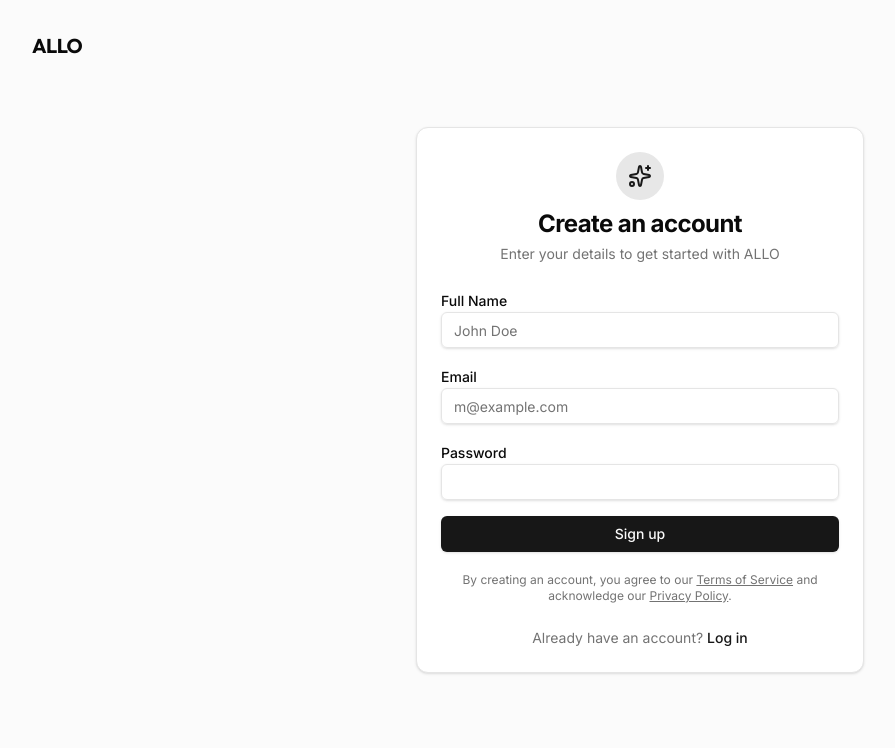
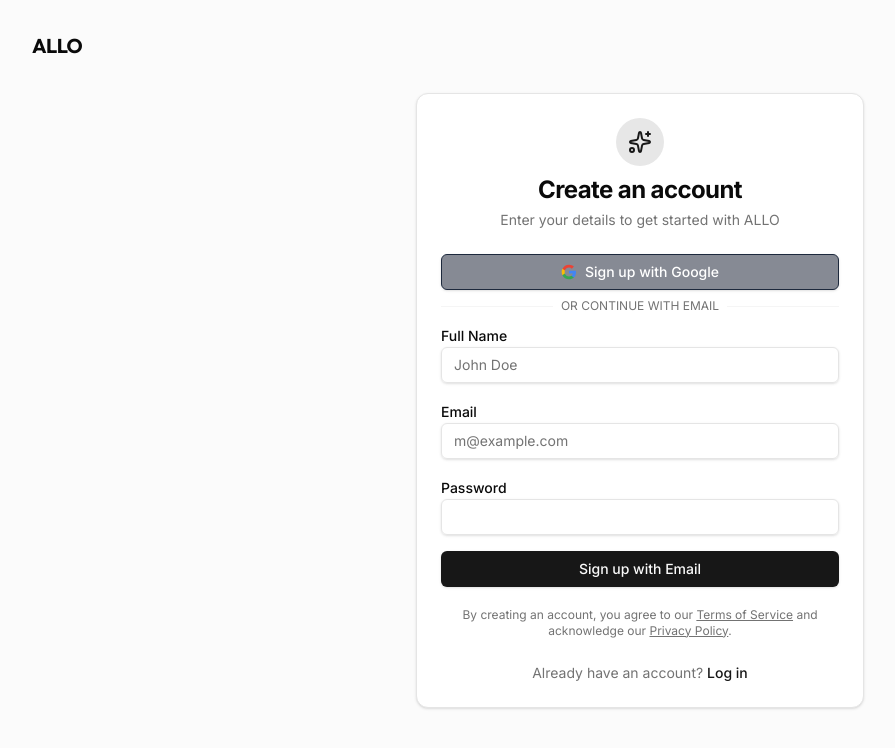
Before and after one commit to Hamenath/allo-ai, a Next.js app: page /signup in a window 1280 px wide. Shown: the top 748 px of the page, without its empty margins (0-895 px from the left). Built offline with nearby package versions, Linux system fonts and the light colour scheme; no server answers.

Commit message:
feat: add Google Sign-In button to login and signup pages

```diff
--- a/src/app/(auth)/login/page.tsx
+++ b/src/app/(auth)/login/page.tsx
@@ -3,7 +3,7 @@
 import { useState } from "react";
 import Link from "next/link";
 import { useRouter } from "next/navigation";
-import { signInWithEmailAndPassword } from "firebase/auth";
+import { signInWithEmailAndPassword, GoogleAuthProvider, signInWithPopup } from "firebase/auth";
 import { auth } from "@/lib/firebase";
 import { Button } from "@/components/ui/button";
 import { Input } from "@/components/ui/input";
@@ -16,6 +16,7 @@
   const [password, setPassword] = useState("");
   const [error, setError] = useState("");
   const [loading, setLoading] = useState(false);
+  const [googleLoading, setGoogleLoading] = useState(false);
   const router = useRouter();
 
   const handleLogin = async (e: React.FormEvent) => {
@@ -30,6 +31,21 @@
       setError(err.message || "Failed to log in");
     } finally {
       setLoading(false);
+    }
+  };
+
+  const handleGoogleSignIn = async () => {
+    setError("");
+    setGoogleLoading(true);
+    try {
+      const provider = new GoogleAuthProvider();
+      await signInWithPopup(auth, provider);
+      router.push("/dashboard");
+    } catch (err: any) {
+      console.error("Google sign in error:", err);
+      setError(err.message || "Failed to sign in with Google");
+    } finally {
+      setGoogleLoading(false);
     }
   };
 
@@ -48,10 +64,43 @@
           </div>
           <CardTitle className="text-2xl font-bold">Welcome back</CardTitle>
           <CardDescription>
-            Enter your email and password to log in to your account
+            Choose your preferred sign in method
           </CardDescription>
         </CardHeader>
-        <CardContent>
+        <CardContent className="space-y-4">
+          <Button
+            type="button"
+            variant="outline"
+            className="w-full border-slate-800 bg-slate-900/50 hover:bg-slate-800 text-white gap-2 font-medium"
+            onClick={handleGoogleSignIn}
+            disabled={googleLoading || loading}
+          >
+            <svg className="h-4 w-4" viewBox="0 0 24 24">
+              <path
+                d="M22.56 12.25c0-.78-.07-1.53-.2-2.25H12v4.26h5.92c-.26 1.37-1.04 2.53-2.21 3.31v2.77h3.57c2.08-1.92 3.28-4.74 3.28-8.09z"
+                fill="#4285F4"
+              />
+              <path
+                d="M12 23c2.97 0 5.46-.98 7.28-2.66l-3.57-2.77c-.98.66-2.23 1.06-3.71 1.06-2.86 0-5.29-1.93-6.16-4.53H2.18v2.84C3.99 20.53 7.7 23 12 23z"
+                fill="#34A853"
+              />
+              <path
+                d="M5.84 14.09c-.22-.66-.35-1.36-.35-2.09s.13-1.43.35-2.09V7.06H2.18C1.43 8.55 1 10.22 1 12s.43 3.45 1.18 4.94l2.85-2.22.81-.63z"
+                fill="#FBBC05"
+              />
+              <path
+                d="M12 5.38c1.62 0 3.06.56 4.21 1.64l3.15-3.15C17.45 2.09 14.97 1 12 1 7.7 1 3.99 3.47 2.18 7.06l3.66 2.84c.87-2.6 3.3-4.52 6.16-4.52z"
+                fill="#EA4335"
+              />
+            </svg>
+            {googleLoading ? "Connecting to Google..." : "Continue with Google"}
+          </Button>
+
+          <div className="relative flex items-center justify-center">
+            <span className="absolute bg-background px-2 text-xs text-muted-foreground uppercase">Or continue with email</span>
+            <div className="w-full border-t border-muted"></div>
+          </div>
+
           <form onSubmit={handleLogin} className="space-y-4">
             <div className="space-y-2">
               <Label htmlFor="email">Email</Label>
@@ -80,8 +129,8 @@
               />
             </div>
             {error && <p className="text-sm text-destructive">{error}</p>}
-            <Button type="submit" className="w-full" disabled={loading}>
-              {loading ? "Logging in..." : "Log in"}
+            <Button type="submit" className="w-full" disabled={loading || googleLoading}>
+              {loading ? "Logging in..." : "Log in with Email"}
             </Button>
           </form>
         </CardContent>
--- a/src/app/(auth)/signup/page.tsx
+++ b/src/app/(auth)/signup/page.tsx
@@ -3,7 +3,7 @@
 import { useState } from "react";
 import Link from "next/link";
 import { useRouter } from "next/navigation";
-import { createUserWithEmailAndPassword, updateProfile } from "firebase/auth";
+import { createUserWithEmailAndPassword, updateProfile, GoogleAuthProvider, signInWithPopup } from "firebase/auth";
 import { auth } from "@/lib/firebase";
 import { Button } from "@/components/ui/button";
 import { Input } from "@/components/ui/input";
@@ -17,6 +17,7 @@
   const [password, setPassword] = useState("");
   const [error, setError] = useState("");
   const [loading, setLoading] = useState(false);
+  const [googleLoading, setGoogleLoading] = useState(false);
   const router = useRouter();
 
   const handleSignup = async (e: React.FormEvent) => {
@@ -64,6 +65,21 @@
     }
   };
 
+  const handleGoogleSignIn = async () => {
+    setError("");
+    setGoogleLoading(true);
+    try {
+      const provider = new GoogleAuthProvider();
+      await signInWithPopup(auth, provider);
+      router.push("/dashboard");
+    } catch (err: any) {
+      console.error("Google sign in error:", err);
+      setError(err.message || "Failed to sign in with Google");
+    } finally {
+      setGoogleLoading(false);
+    }
+  };
+
   return (
     <div className="flex min-h-screen items-center justify-center bg-muted/40 p-4">
       <Link href="/" className="absolute top-8 left-8 flex items-center space-x-2">
@@ -82,7 +98,40 @@
             Enter your details to get started with ALLO
           </CardDescription>
         </CardHeader>
-        <CardContent>
+        <CardContent className="space-y-4">
+          <Button
+            type="button"
+            variant="outline"
+            className="w-full border-slate-800 bg-slate-900/50 hover:bg-slate-800 text-white gap-2 font-medium"
+            onClick={handleGoogleSignIn}
+            disabled={googleLoading || loading}
+          >
+            <svg className="h-4 w-4" viewBox="0 0 24 24">
+              <path
+                d="M22.56 12.25c0-.78-.07-1.53-.2-2.25H12v4.26h5.92c-.26 1.37-1.04 2.53-2.21 3.31v2.77h3.57c2.08-1.92 3.28-4.74 3.28-8.09z"
+                fill="#4285F4"
+              />
+              <path
+                d="M12 23c2.97 0 5.46-.98 7.28-2.66l-3.57-2.77c-.98.66-2.23 1.06-3.71 1.06-2.86 0-5.29-1.93-6.16-4.53H2.18v2.84C3.99 20.53 7.7 23 12 23z"
+                fill="#34A853"
+              />
+              <path
+                d="M5.84 14.09c-.22-.66-.35-1.36-.35-2.09s.13-1.43.35-2.09V7.06H2.18C1.43 8.55 1 10.22 1 12s.43 3.45 1.18 4.94l2.85-2.22.81-.63z"
+                fill="#FBBC05"
+              />
+              <path
+                d="M12 5.38c1.62 0 3.06.56 4.21 1.64l3.15-3.15C17.45 2.09 14.97 1 12 1 7.7 1 3.99 3.47 2.18 7.06l3.66 2.84c.87-2.6 3.3-4.52 6.16-4.52z"
+                fill="#EA4335"
+              />
+            </svg>
+            {googleLoading ? "Connecting to Google..." : "Sign up with Google"}
+          </Button>
+
+          <div className="relative flex items-center justify-center">
+            <span className="absolute bg-background px-2 text-xs text-muted-foreground uppercase">Or continue with email</span>
+            <div className="w-full border-t border-muted"></div>
+          </div>
+
           <form onSubmit={handleSignup} className="space-y-4">
             <div className="space-y-2">
               <Label htmlFor="name">Full Name</Label>
@@ -117,8 +166,8 @@
               />
             </div>
             {error && <p className="text-sm text-destructive">{error}</p>}
-            <Button type="submit" className="w-full" disabled={loading}>
-              {loading ? "Creating account..." : "Sign up"}
+            <Button type="submit" className="w-full" disabled={loading || googleLoading}>
+              {loading ? "Creating account..." : "Sign up with Email"}
             </Button>
             <p className="text-xs text-center text-muted-foreground pt-1">
               By creating an account, you agree to our{" "}
```
